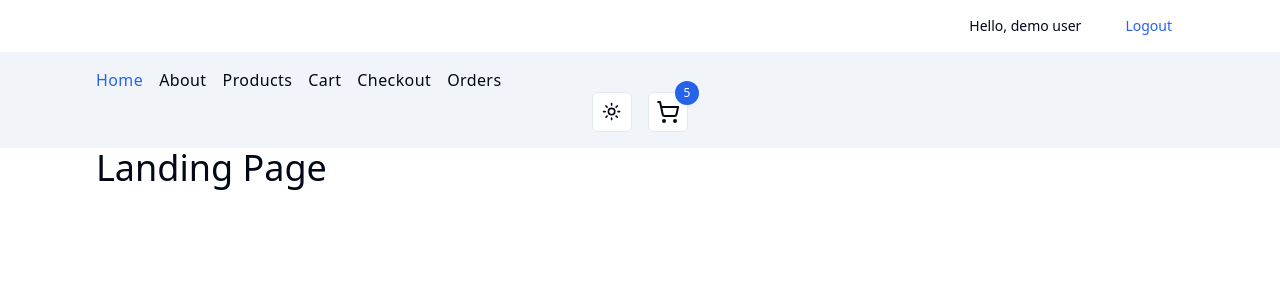
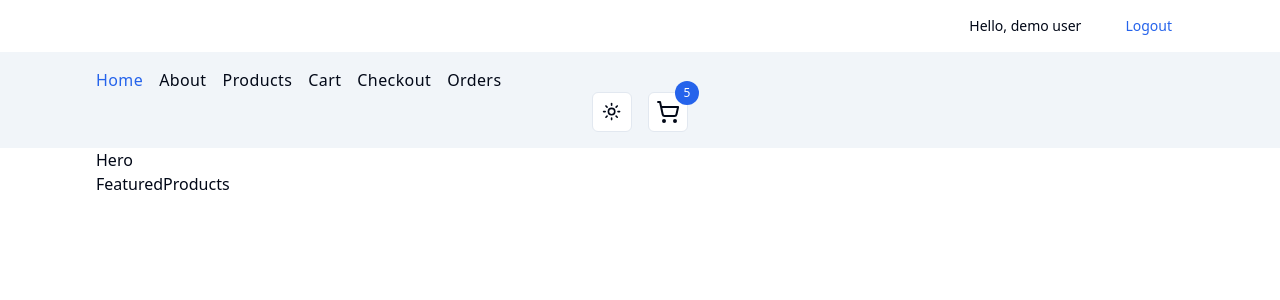
Before and after one commit to aniktoris/hygge-store-app, a React (Vite) app: page / in a window 1280 px wide. Shown: the top 300 px of the page. Built offline with nearby package versions, Linux system fonts and the light colour scheme.

Commit message:
add typescript types for product data and metadata

```diff
--- a/src/App.tsx
+++ b/src/App.tsx
@@ -1,3 +1,4 @@
+import { ErrorElement } from './components/ErrorElement';
 import {
   HomeLayout,
   Landing,
@@ -39,7 +40,8 @@ const router = createBrowserRouter([
       },
       {
         path: 'about',
-        element: <About/>
+        element: <About/>,
+        errorElement: <ErrorElement/>
       },
       {
         path: 'checkout',
--- /dev/null
+++ b/src/components/ErrorElement.tsx
@@ -0,0 +1,9 @@
+import { useRouteError } from "react-router-dom";
+
+export const ErrorElement = () => {
+  const error = useRouteError();
+  console.log(error);
+  return (
+    <h4 className="font-bold text-4xl">there was an error...</h4>
+  )
+}
--- /dev/null
+++ b/src/components/FeaturedProducts.tsx
@@ -0,0 +1,6 @@
+
+export const FeaturedProducts = () => {
+  return (
+    <div>FeaturedProducts</div>
+  )
+}
--- /dev/null
+++ b/src/components/Hero.tsx
@@ -0,0 +1,6 @@
+
+export const Hero = () => {
+  return (
+    <div>Hero</div>
+  )
+}
--- /dev/null
+++ b/src/components/HeroCarousel.tsx
@@ -0,0 +1,6 @@
+
+export const HeroCarousel = () => {
+  return (
+    <div>HeroCarousel</div>
+  )
+}
--- /dev/null
+++ b/src/components/ProductsGrid.tsx
@@ -0,0 +1,6 @@
+
+export const ProductsGrid = () => {
+  return (
+    <div>ProductsGrid</div>
+  )
+}
--- /dev/null
+++ b/src/components/SectionTitle.tsx
@@ -0,0 +1,6 @@
+
+export const SectionTitle = () => {
+  return (
+    <div>SectionTitle</div>
+  )
+}
--- a/src/pages/Landing.tsx
+++ b/src/pages/Landing.tsx
@@ -1,4 +1,12 @@
+import { FeaturedProducts } from "@/components/FeaturedProducts";
+import { Hero } from "@/components/Hero";
+
 function Landing() {
-  return <h1 className='text-4xl'>Landing Page</h1>;
+  return (
+  <>
+  <Hero/>
+  <FeaturedProducts/>
+  </>
+  );
 }
 export default Landing;
--- /dev/null
+++ b/src/utils/CustomFetch.ts
@@ -0,0 +1,7 @@
+import axios from "axios";
+
+const productionUrl = 'https://strapi-store-server.onrender.com/api';
+
+export const customFetch = axios.create({
+  baseURL: productionUrl
+})
--- /dev/null
+++ b/src/utils/types.ts
@@ -0,0 +1,35 @@
+export type ProductsResponse = {
+  data: Product[];
+  meta: ProductsMeta;
+}
+
+export type Product = {
+  id: number;
+  attributes: {
+    category: string;
+    company: string;
+    createdAt: string;
+    description: string;
+    featured: boolean;
+    image: string;
+    price: string;
+    publishedAt: string;
+    shipping: boolean;
+    title: string;
+    updatedAt: string;
+    colors: string[];
+  };
+}
+
+export type ProductsMeta = {
+  categories: string[];
+  companies: string[];
+  pagination: Pagination;
+}
+
+export type Pagination = {
+  page: number;
+  pageCount: number;
+  pageSize: number;
+  total: number;
+}
```
